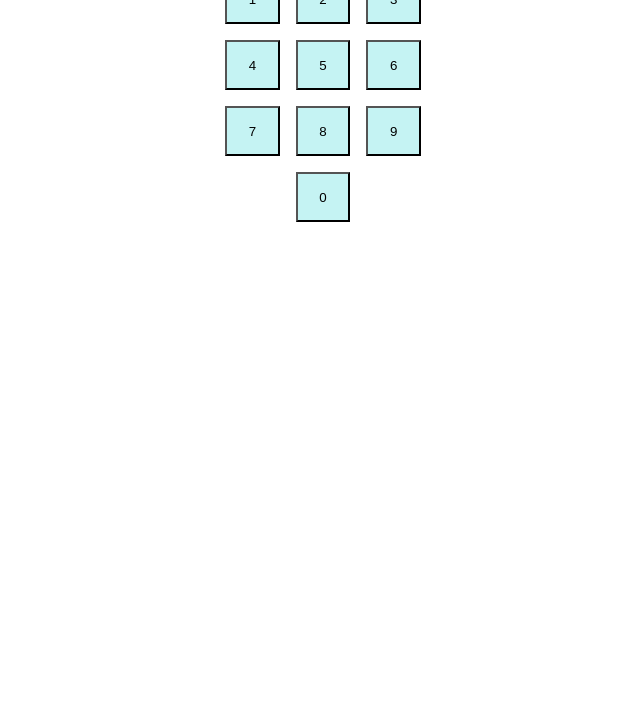
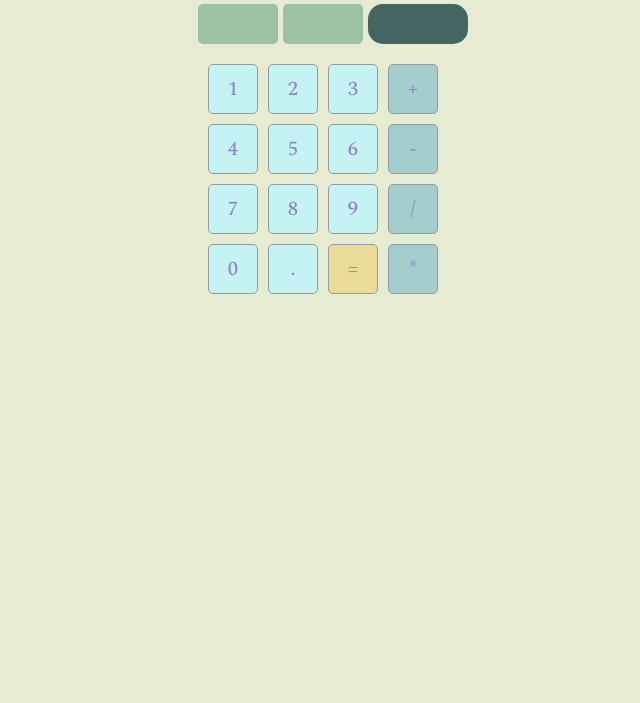
Before and after one commit to oksanakuhotska/js-calculator, a plain HTML site: page index.html in a window 1280 px wide. Shown: the part 97-800 px from the top of the page, without its empty margins (317-957 px from the left). Drawn offline with nearby package versions, Linux system fonts and the light colour scheme.

Commit message:
flex was changed on grid, added buttons: point, ecual

```diff
--- a/assets/styles/main.scss
+++ b/assets/styles/main.scss
@@ -1,22 +1,168 @@
 :root {
 	--button-size: 50px;
 }
+@import url("https://fonts.googleapis.com/css?family=Spectral:500&display=swap");
+
+body {
+	font-size: 20px;
+	color: #8f85c4;
+	font-weight: 500;
+	background-color: rgb(230, 236, 209);
+	font-family: 'Spectral';
+}
+
+.title {
+	margin: 20px;
+	text-align: center;
+	font-size: 40px;
+	color: #0a2726;
+	letter-spacing: 11.5px;
+}
 
 .calculator {
-	width: 200px;
+	width: 250px;
 	margin: 0 auto;
+}
 
+.input-output-container {
+	display: flex;
+	flex-wrap: nowrap;
+	margin-bottom: 20px;
 }
-.number-pannel {
-	display: flex;
-	flex-wrap: wrap;
-	justify-content: center;
-	gap: 1rem;
 
-	.button {
-		background-color: rgb(197, 243, 243);
-		width: var(--button-size);
-		height: var(--button-size);
-		flex: 0 0 27.33%;
+.input {
+	display: block;
+	width: 80px;
+	height: 40px;
+	padding: 5px 10px;
+	font-size: inherit;
+	border: none;
+	border-radius: 5px;
+	color: inherit;
+	background-color: rgb(157, 194, 163);
+	font-weight: inherit;
+	font-family: inherit;
+
+	&:active {
+		border: none;
+		padding: 3px 7px;
 	}
 }
+
+.input + .input {
+	margin-left: 5px;
+}
+
+.output {
+	min-width: 70px;
+	border: #446a6d;
+	border-radius: 15px;
+	margin-left: 5px;
+	padding: 5px 15px;
+	color: #ffffff;
+	background-color: rgb(68, 101, 97);
+	font-weight: inherit;
+	font-family: inherit;
+	white-space: nowrap;
+	overflow: hidden;
+	text-overflow: ellipsis;
+}
+
+//=========== operation-panel
+
+.operation-panel {
+	display: grid;
+	grid-gap: 10px;
+	justify-content: center;
+  grid-template-columns: 50px 50px 50px 50px;
+}
+
+// розташування numbers
+
+.number-1 {
+	grid-column: 1 / 4;
+  grid-row: 1 / 4;
+}
+.number-2 {
+	grid-column: 2 / 4;
+  grid-row: 1 / 4;
+}
+.number-3 {
+	grid-column: 3 / 4;
+  grid-row: 1 / 4;
+}
+.number-4 {
+	grid-column: 1 / 4;
+  grid-row: 2 / 4;
+}
+.number-5 {
+	grid-column: 2 / 4;
+  grid-row: 2 / 4;
+}
+.number-6 {
+	grid-column: 3 / 4;
+  grid-row: 2 / 4;
+}
+.number-7 {
+	grid-column: 1 / 4;
+  grid-row: 3 / 4;
+}
+.number-8 {
+	grid-column: 2 / 4;
+  grid-row: 3 / 4;
+}
+.number-9 {
+	grid-column: 3 / 4;
+  grid-row: 3 / 4;
+}
+.number-0 {
+	grid-column: 1 / 4;
+  grid-row: 4 / 4;
+	// grid-column: span 2;
+}
+.number-point {
+	grid-column: 2 / 4;
+  grid-row: 4 / 4;
+}
+
+.equal {
+	grid-column: 3 / 4;
+  grid-row: 4 / 4;
+}
+
+
+.button {
+	border: 1px solid #989b9e;
+	background-color: rgb(164, 205, 205);
+	width: var(--button-size);
+	height: var(--button-size);
+	border-radius: 5px;
+	font-size: inherit;
+	color: inherit;
+	font-weight: inherit;
+	font-family: inherit;
+
+	&:active {
+		background-color: rgb(114, 156, 156);
+		transition: all 0.3s ease 0s;
+	}
+
+	&.equal {
+		background-color: rgb(236, 220, 153);
+		transition: all 0.3s ease 0s;
+
+		&:active {
+			background-color: rgb(235, 178, 108);
+			transition: all 0.3s ease 0s;
+		}
+	}
+}
+
+.number {
+	background-color: rgb(197, 243, 243);
+
+	&:active {
+		background-color: rgb(221, 236, 145);
+		transition: all 0.3s ease 0s;
+	}
+}
--- a/index.html
+++ b/index.html
@@ -7,32 +7,34 @@
 	<title>Calculator</title>
 </head>
 <body>
+	<h1 class="title">Calculator</h1>
 	<div class="calculator">
-		<div class="input-wrapper">
-			<input  class="input" type="text" id="calculator-a">
+		<div class="input-output-container">
+			<input class="input" type="text" id="calculator-a">
 			<input class="input" type="text" id="calculator-b">
 			<output class="output"></output>
 		</div>
 
-		<div class="math-opperations">
-			<button type="button" class="button" onclick="calculator.add()">+</button>
-			<button type="button" class="button" onclick="calculator.subtract()">-</button>
-			<button type="button" class="button" onclick="calculator.divide()">/</button>
-			<button type="button" class="button" onclick="calculator.multiply()">*</button>
+		<div class="operation-panel">
+				<button type="button" class="button add" onclick="calculator.add()">+</button>
+				<button type="button" class="button subtract" onclick="calculator.subtract()">-</button>
+				<button type="button" class="button divide" onclick="calculator.divide()">/</button>
+				<button type="button" class="button multiply" onclick="calculator.multiply()">*</button>
+				<button type="button" class="button equal" onclick="calculator.equal()">=</button>
+				<button type="button" class="button number number-1">1</button>
+				<button type="button" class="button number number-2">2</button>
+				<button type="button" class="button number number-3">3</button>
+				<button type="button" class="button number number-4">4</button>
+				<button type="button" class="button number number-5">5</button>
+				<button type="button" class="button number number-6">6</button>
+				<button type="button" class="button number number-7">7</button>
+				<button type="button" class="button number number-8">8</button>
+				<button type="button" class="button number number-9">9</button>
+				<button type="button" class="button number number-0">0</button>
+				<button type="button" class="button number number-point">.</button>
 		</div>
 
-		<div class="number-pannel">
-			<button type="button" class="button number-1">1</button>
-			<button type="button" class="button number-2">2</button>
-			<button type="button" class="button number-3">3</button>
-			<button type="button" class="button number-4">4</button>
-			<button type="button" class="button number-5">5</button>
-			<button type="button" class="button number-6">6</button>
-			<button type="button" class="button number-7">7</button>
-			<button type="button" class="button number-8">8</button>
-			<button type="button" class="button number-9">9</button>
-			<button type="button" class="button number-0">0</button>
-		</div>
+
 	</div>
 	<script src="/js/index.js"></script>
 </body>
```
Also changed, not shown: assets/css/main.css.
